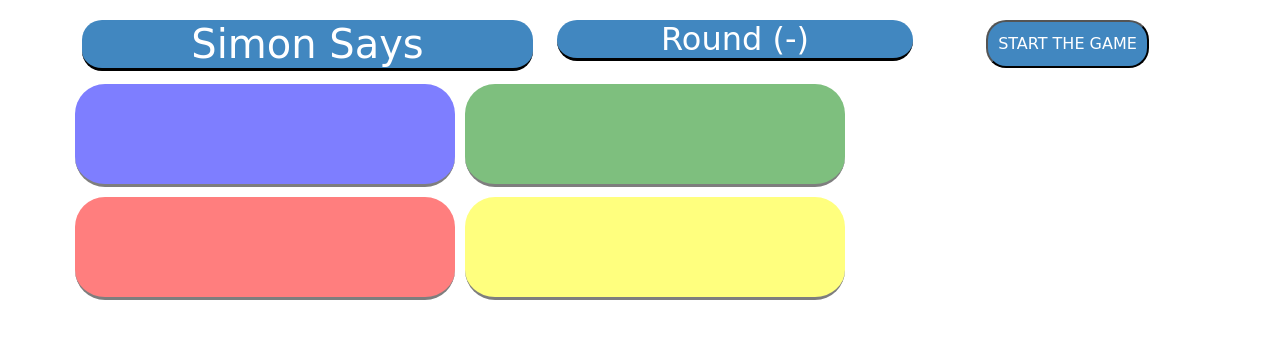
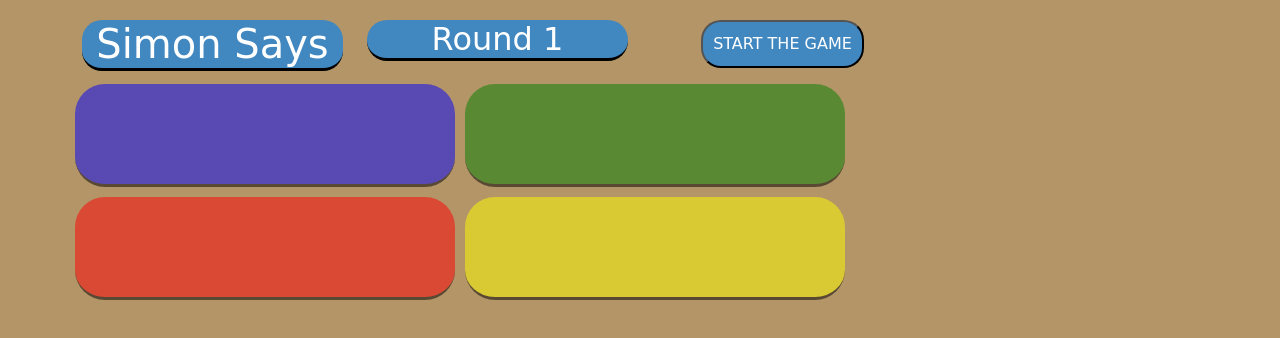
Before and after one commit to LucianoColalunga/Simon-Say, a website: page index.html in a window 1280 px wide. Both pictures are taken after a click on the button "START THE GAME". Drawn offline with nearby package versions, Linux system fonts and the light colour scheme.

Commit message:
ADD GAME

```diff
--- a/index.css
+++ b/index.css
@@ -1,5 +1,5 @@
-body{
-    background-color: #2f506b;
+#mybody{
+    background-color: #b49567;
     }
 
 #Simon {
--- a/index.html
+++ b/index.html
@@ -14,10 +14,10 @@
 <header>
     <div class="container text-center">
         <div class="row">
-            <div class="col-5">
+            <div class="col-3">
                 <h1 id="Simon">Simon Says</h1>
             </div>
-            <div class="col-4">
+            <div class="col-3">
                 <h2 id="round">Round (-) </h2>
 
             </div>
@@ -30,7 +30,7 @@
 
 </header>
 
-<body>
+<body id="mybody">
 
         <div class="container text-center">
             <div class="row">
--- a/index.js
+++ b/index.js
@@ -0,0 +1,72 @@
+document.addEventListener('DOMContentLoaded', () => {
+
+    const colors = ['blue', 'green', 'yellow', 'red'];
+
+    let gameSequence = [];
+    let playerSequence = [];
+    let round = 0;
+
+    const startButton = document.getElementById('start');
+    const roundDisplay = document.getElementById('round');
+    const colorButtons = colors.map(color => document.getElementById(color));
+
+    startButton.addEventListener('click', startGame);
+
+    colorButtons.forEach(button => button.addEventListener('click', handleColorClick));
+
+    function startGame() {
+        gameSequence = [];
+        playerSequence = [];
+        round = 0;
+        nextRound();
+    }
+
+    function nextRound() {
+        playerSequence = [];
+        round++;
+        roundDisplay.textContent = `Round ${round}`;
+        const nextColor = colors[Math.floor(Math.random() * colors.length)];
+        gameSequence.push(nextColor);
+        playSequence();
+    }
+
+    function playSequence() {
+        let delay = 0;
+        gameSequence.forEach((color, index) => {
+            setTimeout(() => {
+                animateColor(color);
+            }, delay);
+            delay += 1000;
+        });
+    }
+
+    function handleColorClick(event) {
+        const color = event.target.id;
+        playerSequence.push(color);
+        animateColor(color);
+        checkPlayerMove();
+    }
+
+    function checkPlayerMove() {
+        const currentMoveIndex = playerSequence.length - 1;
+        if (playerSequence[currentMoveIndex] !== gameSequence[currentMoveIndex]) {
+            alert('Game Over! You reached round ' + round);
+            startGame(); // Reiniciar el juego
+            return;
+        }
+        if (playerSequence.length === gameSequence.length) {
+            setTimeout(nextRound, 1000);
+        }
+    }
+
+    function animateColor(color) {
+        const button = document.getElementById(color);
+        button.style.opacity = 1;  // Aumenta la opacidad a 1
+        setTimeout(() => {
+            button.style.opacity = 0.5;  // Restaura la opacidad a 0.5 después de 500ms
+        }, 500);
+    }
+
+});
+
+console.log();
```
